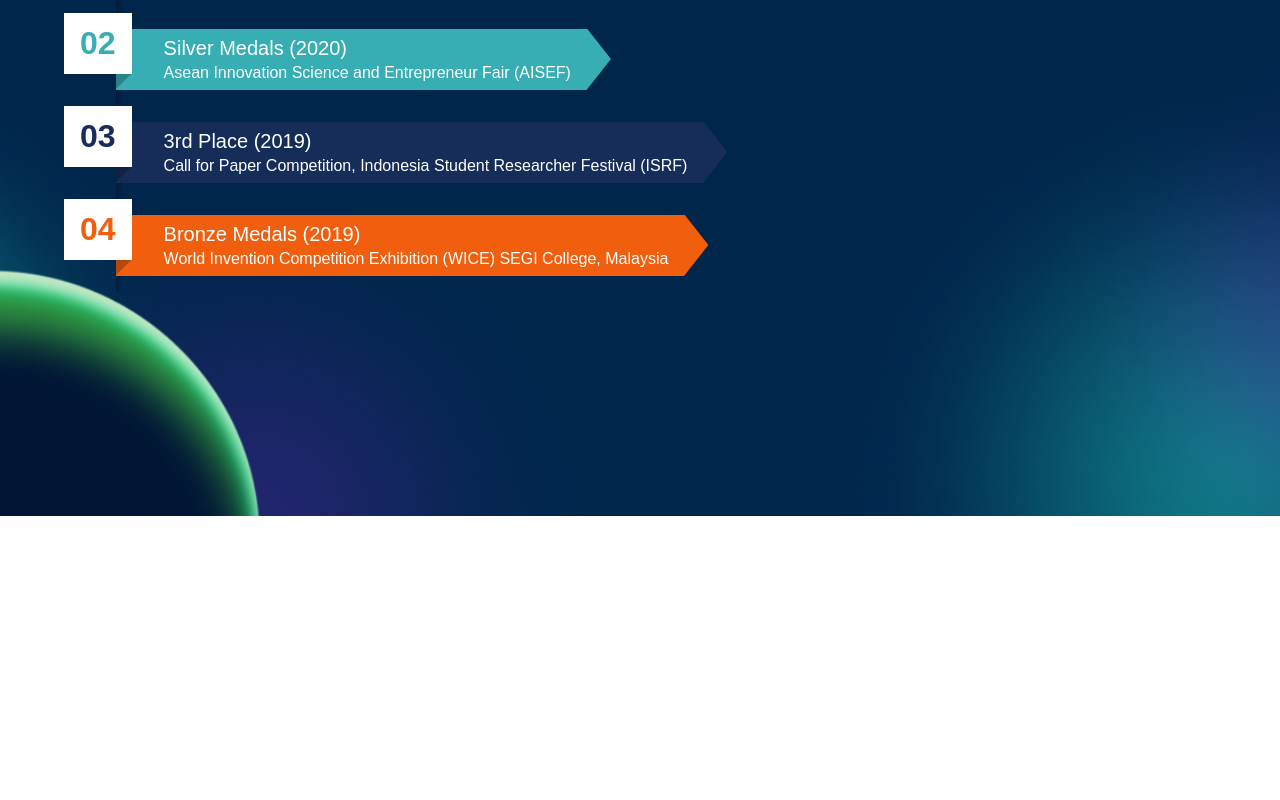
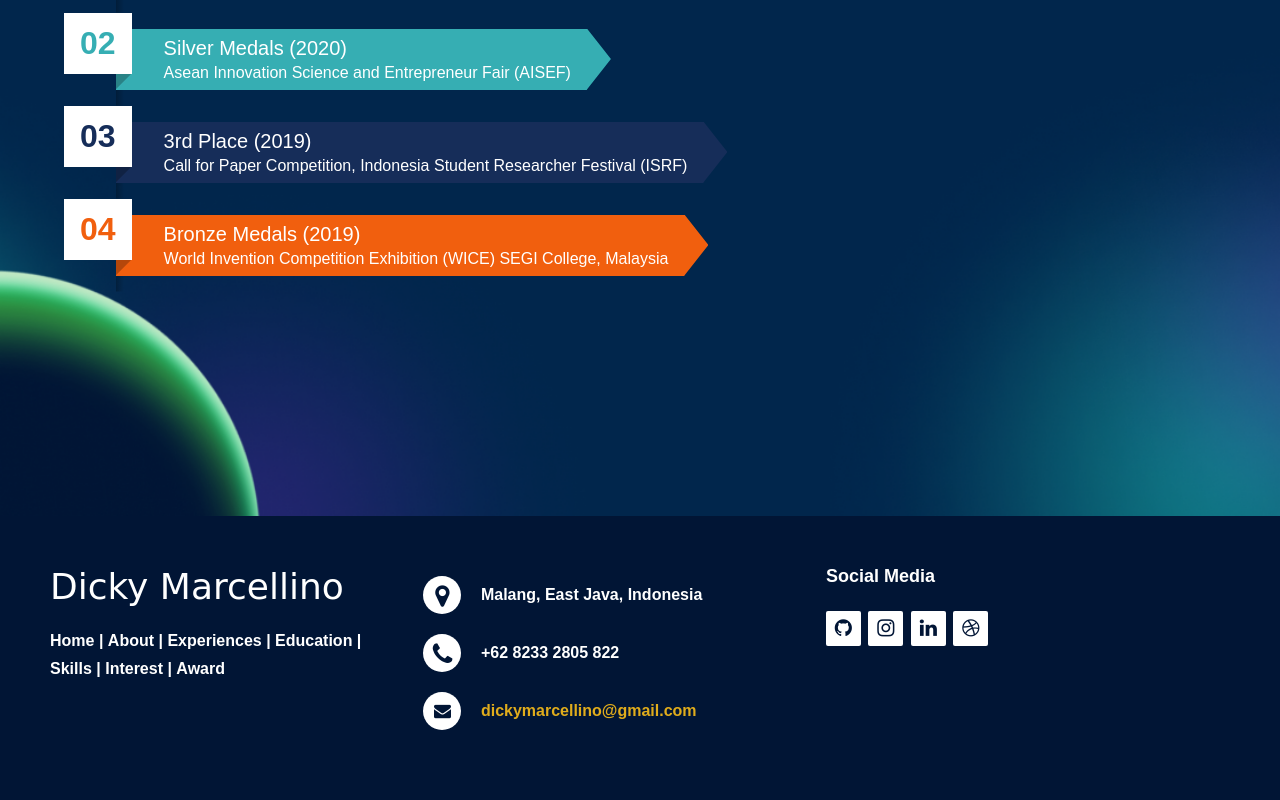
Before and after one commit to Dmarcellakbar/tubes_landingpage, a plain HTML site: page index.html in a window 1280 px wide. Shown: the part 5708-6508 px from the top of the page. Before the commit the page ends 6224 px from the top, so only its background shows below. Drawn offline with nearby package versions, Linux system fonts and the light colour scheme; a script that the page names is missing.

Commit message:
update 3

```diff
--- a/index.html
+++ b/index.html
@@ -11,6 +11,10 @@
       href="https://cdnjs.cloudflare.com/ajax/libs/font-awesome/5.15.3/css/all.min.css"
     />
     <link rel="stylesheet" href="https://unpkg.com/aos@next/dist/aos.css" />
+    <link
+      rel="stylesheet"
+      href="http://maxcdn.bootstrapcdn.com/font-awesome/4.2.0/css/font-awesome.min.css"
+    />
   </head>
   <body>
     <nav class="navigation">
@@ -340,6 +344,68 @@
       </ol>
     </section>
 
+    <footer class="footer-distributed">
+      <div class="footer-left">
+        <h1>Dicky Marcellino</h1>
+        <p class="footer-links">
+          <a href="#home">Home</a>
+          |
+          <a href="#about">About</a>
+          |
+          <a href="#experience">Experiences</a>
+          |
+          <a href="#education">Education</a>
+          |
+          <a href="#skills">Skills</a>
+          |
+          <a href="#interest">Interest</a>
+          |
+          <a href="#award">Award</a>
+        </p>
+      </div>
+
+      <div class="footer-center">
+        <div>
+          <i class="fa fa-map-marker"></i>
+          <p>Malang, East Java, Indonesia</p>
+        </div>
+
+        <div>
+          <i class="fa fa-phone"></i>
+          <p>+62 8233 2805 822</p>
+        </div>
+        <div>
+          <i class="fa fa-envelope"></i>
+          <p>
+            <a href="mailto:dickymarcellino@gmail.com"
+              >dickymarcellino@gmail.com</a
+            >
+          </p>
+        </div>
+      </div>
+      <div class="footer-right">
+        <p class="footer-company-about">
+          <span>Social Media</span>
+        </p>
+        <div class="footer-icons">
+          <a href="https://github.com/Dmarcellakbar" target="_blank"
+            ><i class="fa fa-github"></i
+          ></a>
+          <a href="https://www.instagram.com/marcelldicky/" target="_blank"
+            ><i class="fa fa-instagram"></i
+          ></a>
+          <a
+            href="https://www.linkedin.com/in/dickymarcellinoakbar/"
+            target="_blank"
+            ><i class="fa fa-linkedin"></i
+          ></a>
+          <a href="https://dribbble.com/Dicky_marcell" target="_blank"
+            ><i class="fa fa-dribbble"></i
+          ></a>
+        </div>
+      </div>
+    </footer>
+
     <script src="script.js"></script>
     <script src="scroll.js"></script>
     <script src="https://ajax.googleapis.com/ajax/libs/jquery/3.3.1/jquery.min.js"></script>
--- a/styles.css
+++ b/styles.css
@@ -326,6 +326,42 @@ nav ul li {
   margin-bottom: 5px;
 }
 
+/* INTEREST */
+
+#interest {
+  font-family: 'Space Mono', monospace;
+  padding-top: 10%;
+  padding-left: 5%;
+  padding-right: 5%;
+  background-image: url(img/bg-contact.png);
+  background-size: cover;
+  background-position: center center;
+  width: 100%;
+  height: 100vh;
+}
+.interest-container {
+  display: flex;
+  flex-wrap: wrap;
+  justify-content: center;
+  align-items: center;
+}
+
+.interest-container .card {
+  box-shadow: 0 4px 8px 0 rgba(255, 255, 255, 0.2);
+  transition: 0.3s;
+  width: fit-content;
+  height: 200px;
+  margin-right: 20px;
+  margin-top: 5%;
+  color: white;
+  text-align: center;
+  background: #031e3a;
+}
+
+.interest-container .card:hover {
+  box-shadow: 0 8px 16px 0 rgba(255, 255, 255, 0.2);
+}
+
 /* Award */
 
 #award {
@@ -434,42 +470,6 @@ nav ul li {
 }
 .olcards li .content .text {
   grid-area: text;
-}
-
-/* INTEREST */
-
-#interest {
-  font-family: 'Space Mono', monospace;
-  padding-top: 10%;
-  padding-left: 5%;
-  padding-right: 5%;
-  background-image: url(img/bg-contact.png);
-  background-size: cover;
-  background-position: center center;
-  width: 100%;
-  height: 100vh;
-}
-.interest-container {
-  display: flex;
-  flex-wrap: wrap;
-  justify-content: center;
-  align-items: center;
-}
-
-.interest-container .card {
-  box-shadow: 0 4px 8px 0 rgba(255, 255, 255, 0.2);
-  transition: 0.3s;
-  width: fit-content;
-  height: 200px;
-  margin-right: 20px;
-  margin-top: 5%;
-  color: white;
-  text-align: center;
-  background: #031e3a;
-}
-
-.interest-container .card:hover {
-  box-shadow: 0 8px 16px 0 rgba(255, 255, 255, 0.2);
 }
 
 /* Responsive */
@@ -607,3 +607,180 @@ nav ul li {
     width: 300px;
   }
 }
+
+/* The footer is fixed to the bottom of the page */
+
+footer {
+  position: fixed;
+  bottom: 0;
+}
+
+@media (max-height: 800px) {
+  footer {
+    position: static;
+  }
+}
+
+.footer-distributed {
+  background-color: #011535;
+  box-sizing: border-box;
+  width: 100%;
+  height: 100%;
+  text-align: left;
+  font: bold 16px sans-serif;
+  padding: 50px 50px 60px 50px;
+}
+
+.footer-distributed .footer-left,
+.footer-distributed .footer-center,
+.footer-distributed .footer-right {
+  display: inline-block;
+  vertical-align: top;
+}
+
+/* Footer left */
+
+.footer-distributed .footer-left {
+  width: 30%;
+}
+
+.footer-distributed h1 {
+  color: #ffffff;
+  font: normal 36px 'Cookie', cursive;
+  margin: 0;
+}
+
+/* The company logo */
+
+.footer-distributed .footer-left img {
+  width: 30%;
+}
+
+.footer-distributed h3 span {
+  color: #e0ac1c;
+}
+
+/* Footer links */
+
+.footer-distributed .footer-links {
+  color: #ffffff;
+  margin: 20px 0 12px;
+}
+
+.footer-distributed .footer-links a {
+  display: inline-block;
+  line-height: 1.8;
+  text-decoration: none;
+  color: inherit;
+}
+
+.footer-distributed .footer-company-name {
+  color: #8f9296;
+  font-size: 14px;
+  font-weight: normal;
+  margin: 0;
+}
+
+/* Footer Center */
+
+.footer-distributed .footer-center {
+  width: 35%;
+}
+
+.footer-distributed .footer-center i {
+  background-color: white;
+  color: #011535;
+  font-size: 25px;
+  width: 38px;
+  height: 38px;
+  border-radius: 50%;
+  text-align: center;
+  line-height: 42px;
+  margin: 10px 15px;
+  vertical-align: middle;
+}
+
+.footer-distributed .footer-center i.fa-envelope {
+  font-size: 17px;
+  line-height: 38px;
+}
+
+.footer-distributed .footer-center p {
+  display: inline-block;
+  color: #ffffff;
+  vertical-align: middle;
+  margin: 0;
+}
+
+.footer-distributed .footer-center p span {
+  display: block;
+  font-weight: normal;
+  font-size: 14px;
+  line-height: 2;
+}
+
+.footer-distributed .footer-center p a {
+  color: #e0ac1c;
+  text-decoration: none;
+}
+
+/* Footer Right */
+
+.footer-distributed .footer-right {
+  width: 30%;
+}
+
+.footer-distributed .footer-company-about {
+  line-height: 20px;
+  color: #92999f;
+  font-size: 13px;
+  font-weight: normal;
+  margin: 0;
+}
+
+.footer-distributed .footer-company-about span {
+  display: block;
+  color: #ffffff;
+  font-size: 18px;
+  font-weight: bold;
+  margin-bottom: 20px;
+}
+
+.footer-distributed .footer-icons {
+  margin-top: 25px;
+}
+
+.footer-distributed .footer-icons a {
+  display: inline-block;
+  width: 35px;
+  height: 35px;
+  cursor: pointer;
+  background-color: white;
+  border-radius: 2px;
+
+  font-size: 20px;
+  color: #011535;
+  text-align: center;
+  line-height: 35px;
+
+  margin-right: 3px;
+  margin-bottom: 5px;
+}
+
+/* Here is the code for Responsive Footer */
+/* You can remove below code if you don't want Footer to be responsive */
+
+@media (max-width: 880px) {
+  .footer-distributed .footer-left,
+  .footer-distributed .footer-center,
+  .footer-distributed .footer-right {
+    display: block;
+    width: 100%;
+    margin-bottom: 40px;
+    text-align: center;
+  }
+
+  .footer-distributed .footer-center i {
+    margin-left: 0;
+  }
+}
```
